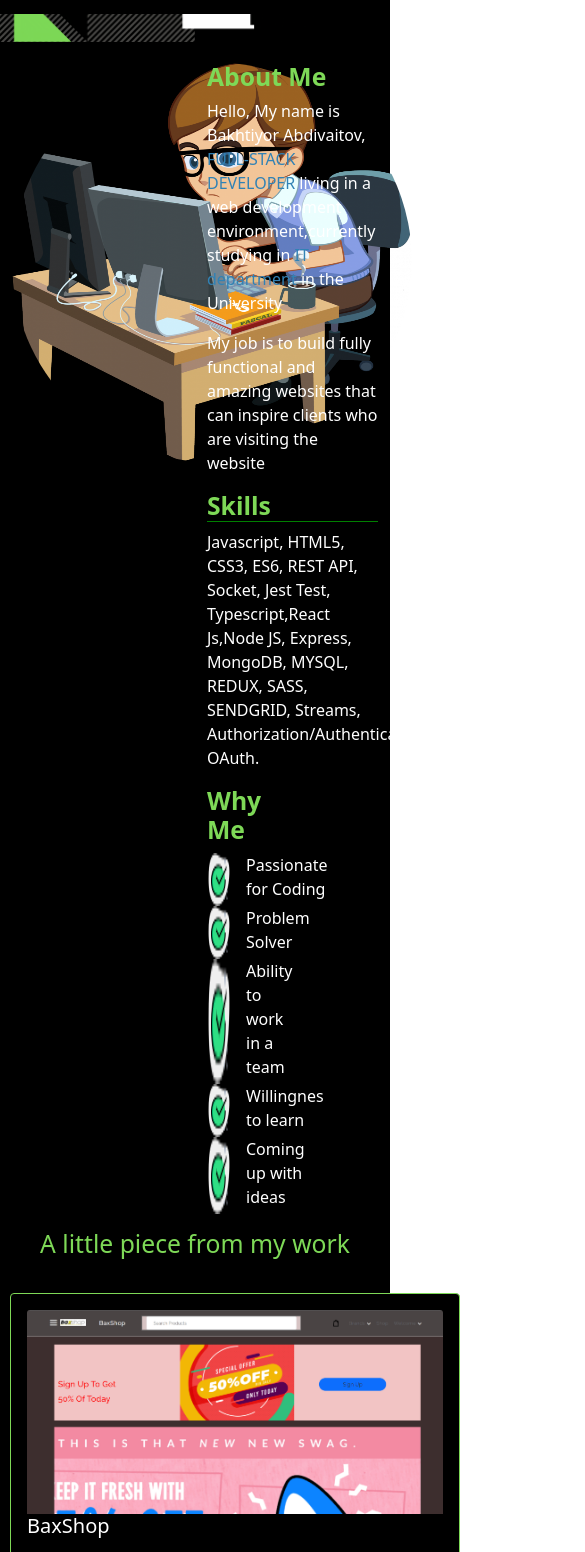
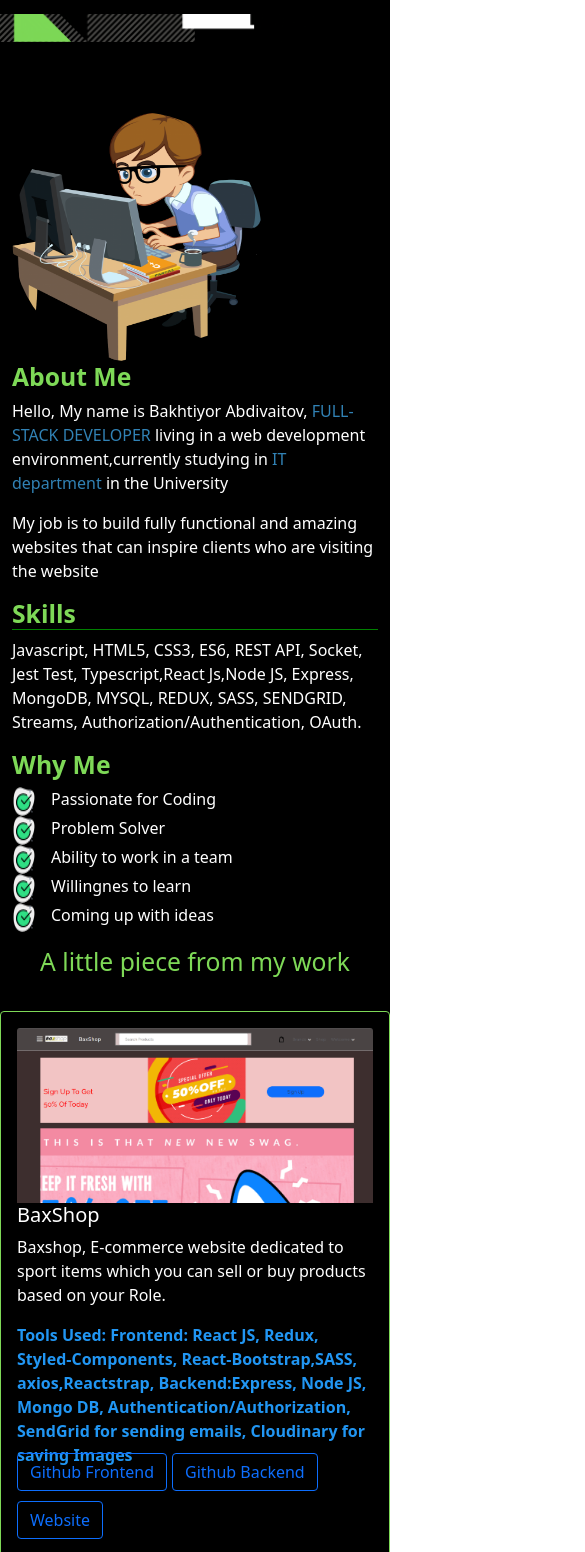
Before and after one commit to baxacsharp/About-me, a React (Create React App) app: page / in a window 390 px wide. Shown: the part 56-1608 px from the top of the page, 585 px wide, since content can reach past the window. Built offline with nearby package versions, Linux system fonts and the light colour scheme; no server answers; what react-animations would draw is missing.

Commit message:
made mobile responsive

```diff
--- a/src/App.js
+++ b/src/App.js
@@ -8,10 +8,11 @@ import Projects from "./components/Projects"
 import Footer from "./components/Footer"
 import styled from "styled-components"
 function App() {
+  const isMobile = window.screen.width < 600
   return (
     <StyledDiv>
       <NavBar />
-      <Card />
+      {!isMobile && <Card />}
       <AboutMe />
       <Projects />
       <Contact />
@@ -25,3 +26,8 @@ export default App
 const StyledDiv = styled.div`
   background-color: black;
 `
+const StyledCard = styled(Card)`
+  @media only screen and (max-width: 700px) {
+    display: none !important;
+  }
+`
--- a/src/components/AbotMe.jsx
+++ b/src/components/AbotMe.jsx
@@ -12,10 +12,10 @@ const About = () => {
     return (
         <StyledDiv id='aboutMe' >
             <Row>
-                <Col xs={6}>
+                <Col md={6}>
                     <StyledImage src="/image/PngItem_5017607.png" roundedCircle />
                 </Col>
-                <Col xs={6}>
+                <Col md={6}>
                     <Row>
                         <Col xs={12} >
 
@@ -28,7 +28,7 @@ const About = () => {
                             </StyledSkills>
                         </Col>
 
-                        <StyledCol xs={6} id='whyMe'>
+                        <StyledCol md={6} id='whyMe'>
                             <h2>Why Me</h2>
 
                             <div className='d-flex '>
@@ -74,7 +74,12 @@ const StyledSkills = styled.div`
 `
 
 const StyledDiv = styled(Container)`
-margin-top: 20px;
+     @media only screen and (min-width: 700px) {
+         margin-top: 20px;
+     }
+     @media only screen and (max-width:700px){
+         margin-top:70px;
+     }
     & p{
         color: white;
     }
@@ -89,8 +94,14 @@ margin-top: 20px;
     }
 `
 const StyledImage = styled(Image)`
+ @media only screen and (min-width: 700px) {
 width: 400px;
-height:400px
+height:400px;
+ }
+ @media only screen and (max-width: 700px){
+     width:250px;
+     height:250px
+ }
 `
 const StyledCol = styled(Col)`
     & h2 {
--- a/src/components/Card.jsx
+++ b/src/components/Card.jsx
@@ -8,3 +8,8 @@ const Card = () => {
     )
 }
 export default Card
+    // const StyledImage = styled(Image)`
+    // @media only screen and (max-width:700px){
+    // width: 100px;
+    // height: 100px;
+    // }
--- a/src/components/Contact.jsx
+++ b/src/components/Contact.jsx
@@ -52,15 +52,19 @@ export default Contact
 const animatedH2 = keyframes`${wobble}`
 
 const StyledCol = styled(Col)`
+@media only screen and (min-width:700px){
 max-width: 700px !important;
 justify-content: center !important;
 margin-left: 180px;
+}
 `
 const StyledButton = styled(Button)`
+@media only screen and (min-width:700px){
 margin-top: 30px;
     margin-left: 230px;
     justify-content: center !important;
     width: 200px;
+}
     :hover{
         background:  #52d42a !important;
         box-shadow: 0 0 10px #2196f3, 0 0 40px #4ec23f, 0 0 10px #0bd397 !important;
--- a/src/components/Footer.jsx
+++ b/src/components/Footer.jsx
@@ -4,7 +4,7 @@ const Footer = () => {
     return (
         <StyledContainer fluid>
             <Row>
-                <Col xs={6}>
+                <Col md={6}>
 
                     <a href='https://www.linkedin.com/in/baxtiyor-abduvoitov/'> <img src='/image/linkedin (1).png' /></a>
 
@@ -17,7 +17,7 @@ const Footer = () => {
 
 
                 </Col>
-                <Col xs={6}>
+                <Col md={6}>
                     <h4>2021 @All rights reserved || <span>Bakhtiyor Abdivaitov</span></h4>
                 </Col>
             </Row>
@@ -29,7 +29,9 @@ export default Footer
 const StyledContainer = styled(Container)`
 background-color: #1a1818;
 margin-top: 20px;
+@media only screen and (min-width:700px){
 height: 150px;
+}
 
     & img{
         margin-top: 50px;
--- a/src/components/NavBar.jsx
+++ b/src/components/NavBar.jsx
@@ -58,20 +58,20 @@ const StyledNavbar = styled(Navbar)`
 background-color: black;
 `
 const StyledButton = styled(Button)`
-
+@media only screen and (max-width:600px){
     :hover{
         background:  #52d42a !important;
         box-shadow: 0 0 10px #2196f3, 0 0 40px #4ec23f, 0 0 10px #0bd397 !important;
 
     }
-
+}
 `
 
 const StyledNav = styled(Nav.Link)`
+color: white !important;
+font-weight: bolder;
 display: flex !important;
 justify-content: center !important;
-color: white !important;
-font-weight: bolder;
 :hover{
     background: #7ed957;
     transform: translate(0.8em, -0.8em);
@@ -117,4 +117,5 @@ font-weight: bolder;
     transform: skewY(-45deg);
     --webkit-transform:skewY(-45deg)
 }
+
 `
--- a/src/components/Projects.jsx
+++ b/src/components/Projects.jsx
@@ -99,10 +99,12 @@ const styledCard = keyframes`${zoomInUp}`
 const styledButton = keyframes`${bounce}`
 
 const StyledCard = styled(Card)`
-display: flex;
+@media only screen and (min-width:700px){
 margin-left: 10px;
 height: 500px;
 width: 450px !important;
+}
+display: flex;
 border: 1px solid #7ed957;
 background-color: black;
 :hover{
```
Also changed, not shown: 2 other files (tests, documents, lock files or other folders).
